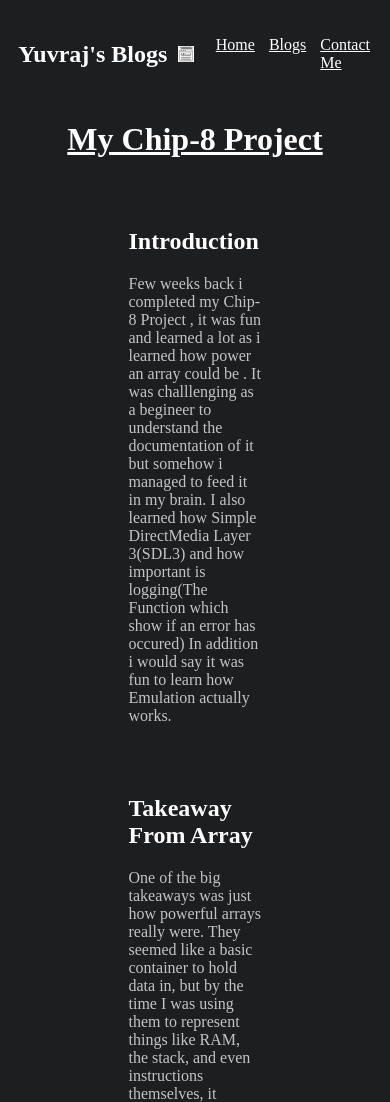
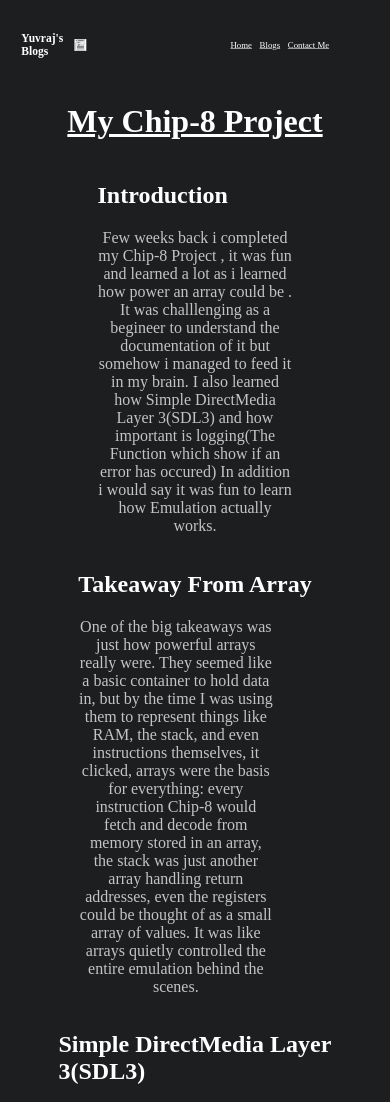
Before and after one commit to YuvrajBhadoria/Blogs, a plain HTML site: page chip8.html in a window 390 px wide. Shown: the top 1102 px of the page. Drawn offline with Linux system fonts and the light colour scheme.

Commit message:
Refactor CSS for improved structure and responsiveness

```diff
--- a/chip8.css
+++ b/chip8.css
@@ -42,13 +42,16 @@ li{
     width: 70vw;
     margin: auto;
     height: 100vh;
+    display: flex;
+    flex-direction: column;
+    align-items: center;
 }
 #para{
     color: rgb(196, 196, 197);;
+    width: 50vw;
+    text-align: center;
 }
-.content{
-    margin: 70px;
-}
+
 footer{
     height: 10rem;
     display: flex;
@@ -65,8 +68,142 @@ footer{
     margin-top: auto;
 }
 .detail{
+    width: 40em;
     display: flex;
     justify-content: space-evenly;
     margin-bottom: auto;
 
 }
+@media (max-width: 390px) {
+
+        nav{
+            display: flex;
+            justify-content: space-between;
+        }
+        .name{
+            width: 1rem !important;
+            display: flex;
+            justify-content: start;
+        }
+
+        ul{
+            scale: 0.55;
+        }
+        .logo{
+            scale: 0.65;
+            margin: 0;
+        }
+}
+@media(max-width: 600px){
+    .name{
+        scale: 0.74;
+        width: 4rem;
+    }
+    .detail{
+        width: 20rem;
+    }
+}*{
+    background-color: rgb(29, 30, 32);
+    color: white;
+}
+.body{
+    display: flex;
+    align-items: center;
+    justify-content: center;
+
+}
+header{
+    display: block;
+}
+.name{
+    display: flex;
+    align-items: center;
+    width: 15rem;
+    justify-content: space-evenly;
+}
+nav{
+    display: flex;
+    justify-content: space-around;
+}
+nav ul{
+    padding: 5px !important;
+    display: flex;
+
+    list-style: none;
+}
+li{
+    margin: 7px;
+}
+.head{
+    text-align: center;
+    text-decoration: underline;
+}
+.img{
+    width: 1rem;
+    height: 1rem;
+}
+.article{
+    width: 70vw;
+    margin: auto;
+    height: 100vh;
+    display: flex;
+    flex-direction: column;
+    align-items: center;
+}
+#para{
+    color: rgb(196, 196, 197);;
+    width: 50vw;
+    text-align: center;
+}
+
+footer{
+    height: 10rem;
+    display: flex;
+    flex-direction: column;
+    justify-content: center;
+
+
+}
+.cc{
+    display: flex;
+    justify-content: center;
+    border: 3px solid white;
+    padding: 1rem;
+    margin-top: auto;
+}
+.detail{
+    width: 40em;
+    display: flex;
+    justify-content: space-evenly;
+    margin-bottom: auto;
+
+}
+@media (max-width: 390px) {
+
+        nav{
+            display: flex;
+            justify-content: space-between;
+        }
+        .name{
+            width: 1rem !important;
+            display: flex;
+            justify-content: start;
+        }
+
+        ul{
+            scale: 0.55;
+        }
+        .logo{
+            scale: 0.65;
+            margin: 0;
+        }
+}
+@media(max-width: 600px){
+    .name{
+        scale: 0.74;
+        width: 4rem;
+    }
+    .detail{
+        width: 20rem;
+    }
+}
```
